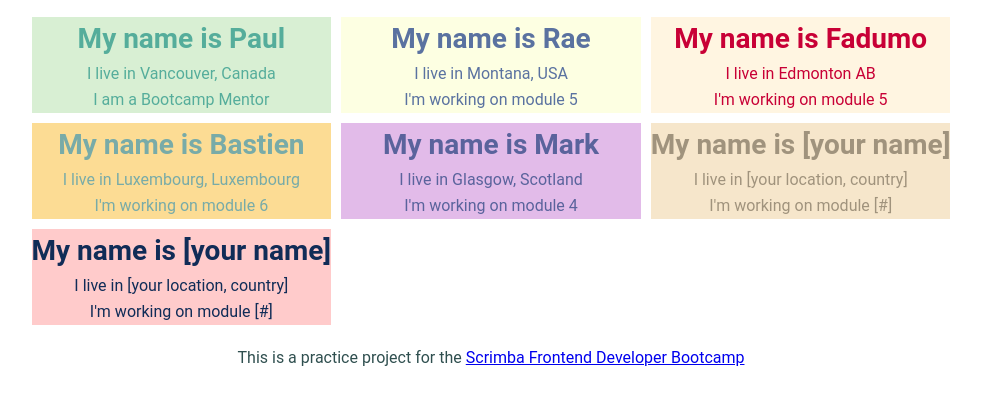
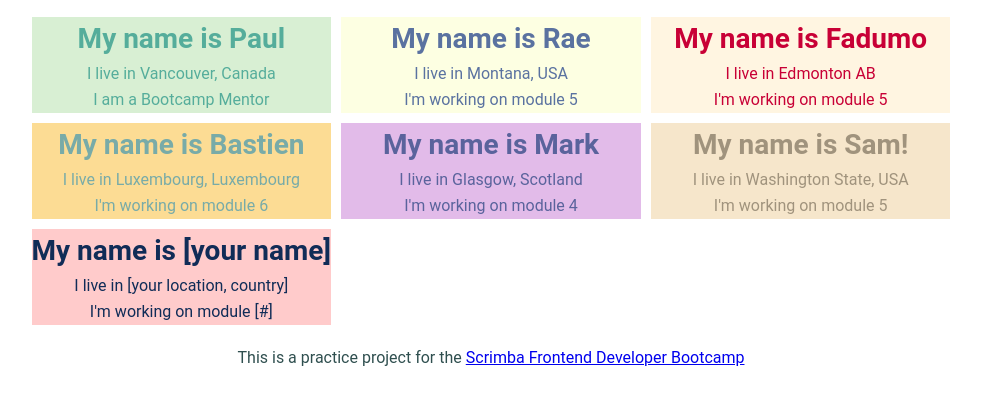
Before and after one commit to ScrimbaBootcamp/bookcamp-practice-squares, a website built with Vite: page index.html in a window 1280 px wide. Shown: the part 61-466 px from the top of the page, without its empty margins (149-1130 px from the left). Built offline with nearby package versions, Linux system fonts and the light colour scheme.

Commit message:
Added my info to index.html

```diff
--- a/index.html
+++ b/index.html
@@ -38,9 +38,9 @@
           <p>I'm working on module 4</p>
         </section>
         <section class="practice-square" id="square-6">
-          <h2>My name is [your name]</h2>
-          <p>I live in [your location, country]</p>
-          <p>I'm working on module [#]</p>
+          <h2>My name is Sam!</h2>
+          <p>I live in Washington State, USA</p>
+          <p>I'm working on module 5</p>
         </section>
         <section class="practice-square" id="square-7">
           <h2>My name is [your name]</h2>
```
